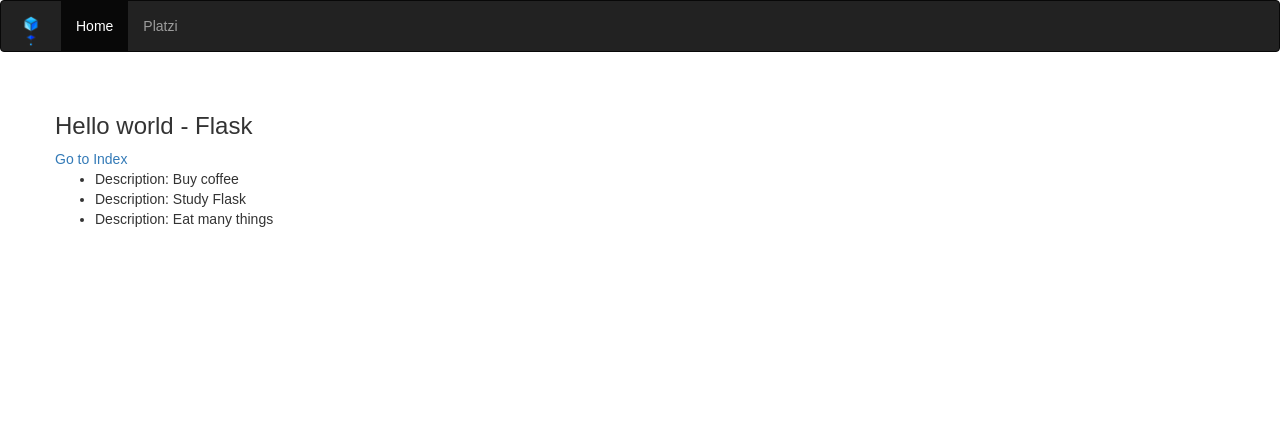
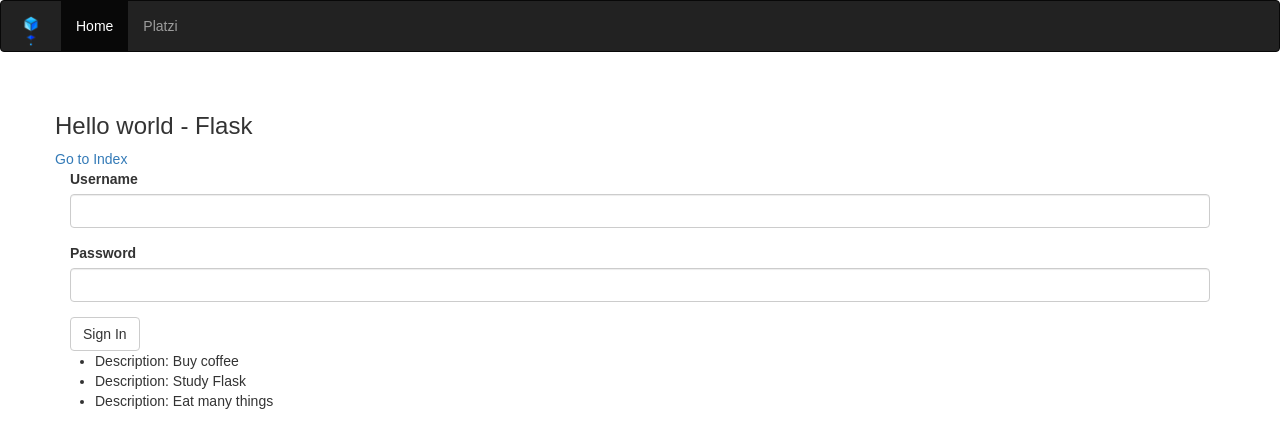
Before and after one commit to dtoroteutsch/todo_project, a Flask app: page /hello in a window 1280 px wide. Shown: the top 448 px of the page. Run offline with Flask 2, Linux system fonts and the light colour scheme; some libraries are stand-ins or nearby versions.

Commit message:
Login form created using flask-wtf

```diff
--- /dev/null
+++ b/forms.py
@@ -0,0 +1,8 @@
+from flask_wtf import FlaskForm
+from wtforms.fields import StringField, PasswordField, SubmitField
+from wtforms.validators import DataRequired
+
+class LoginForm(FlaskForm):
+    username = StringField('Username', validators=[DataRequired()])
+    password = PasswordField('Password', validators=[DataRequired()])
+    submit = SubmitField('Sign In')
--- a/main.py
+++ b/main.py
@@ -1,5 +1,7 @@
 from flask import Flask, request, make_response, redirect, render_template, session
 from flask_bootstrap import Bootstrap
+
+from forms import LoginForm
 
 app = Flask(__name__)
 bootstrap = Bootstrap(app)
@@ -22,10 +24,12 @@ def index():
 @app.route('/hello')
 def hello():
     user_ip = session.get('user_ip')
+    login_form = LoginForm()
     context = {
         'title': 'Hello',
         'user_ip': user_ip,
-        'todos': todos
+        'todos': todos,
+        'login_form': login_form
     }
     return render_template('hello.html', **context)
 
--- a/requirements.txt
+++ b/requirements.txt
@@ -2,8 +2,10 @@ click==7.1.2
 dominate==2.5.1
 Flask==1.1.2
 Flask-Bootstrap==3.3.7.1
+Flask-WTF==0.14.3
 itsdangerous==1.1.0
 Jinja2==2.11.2
 MarkupSafe==1.1.1
 visitor==0.1.3
 Werkzeug==1.0.1
+WTForms==2.3.1
--- a/templates/hello.html
+++ b/templates/hello.html
@@ -1,5 +1,6 @@
 {% extends 'base/base.html' %}
 {% import 'base/macros.html' as macros %}
+{% import 'bootstrap/wtf.html' as wtf %}
 
 {% block title %}
   {{ super() }}
@@ -12,6 +13,15 @@
   {% else %}
     <a href="{{ url_for('index') }}">Go to Index</a>
   {% endif %}
+  <div class="container">
+    <!--
+    <form action="{{ url_for('hello') }}" method="POST">
+      {{ login_form.username }}
+      {{ login_form.username.label }}
+    </form>
+    -->
+    {{ wtf.quick_form(login_form) }}
+  </div>
   <ul>
     {% for todo in todos %}
       {{ macros.render_todo(todo) }}
```
